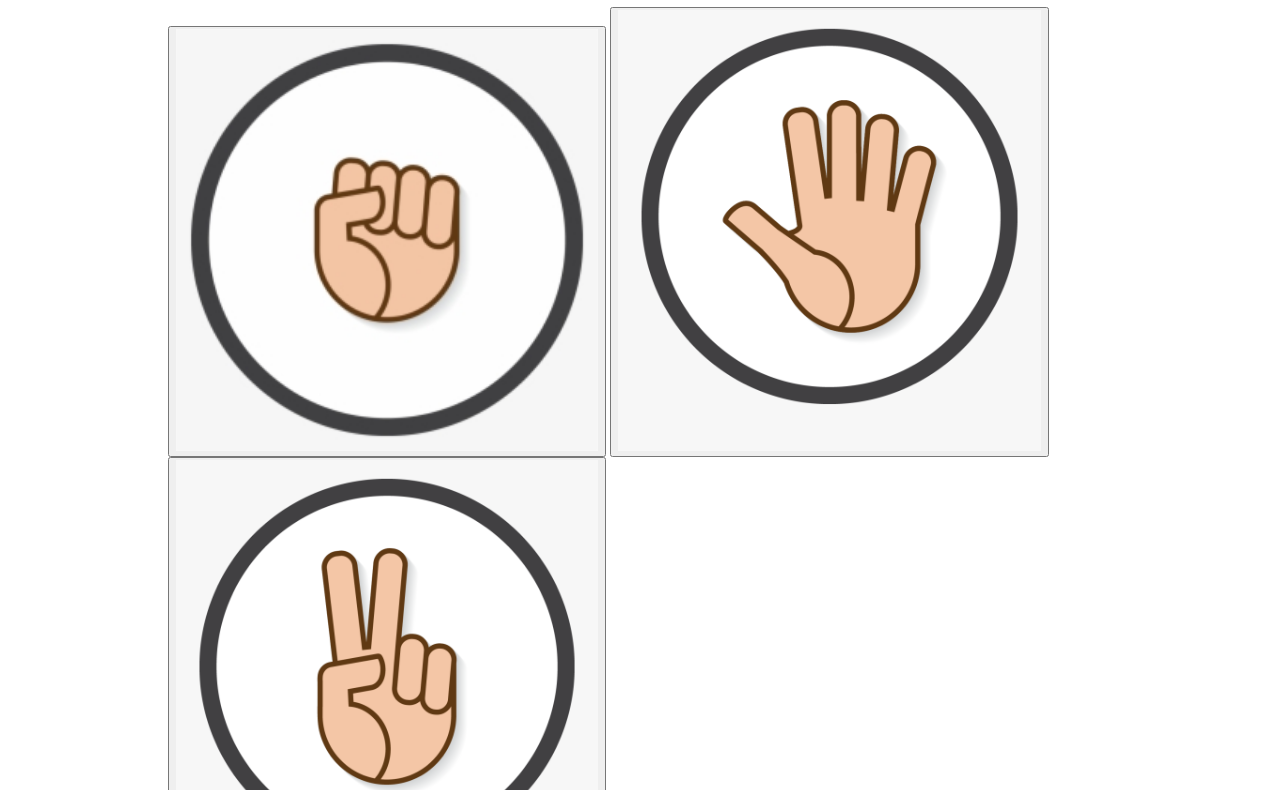
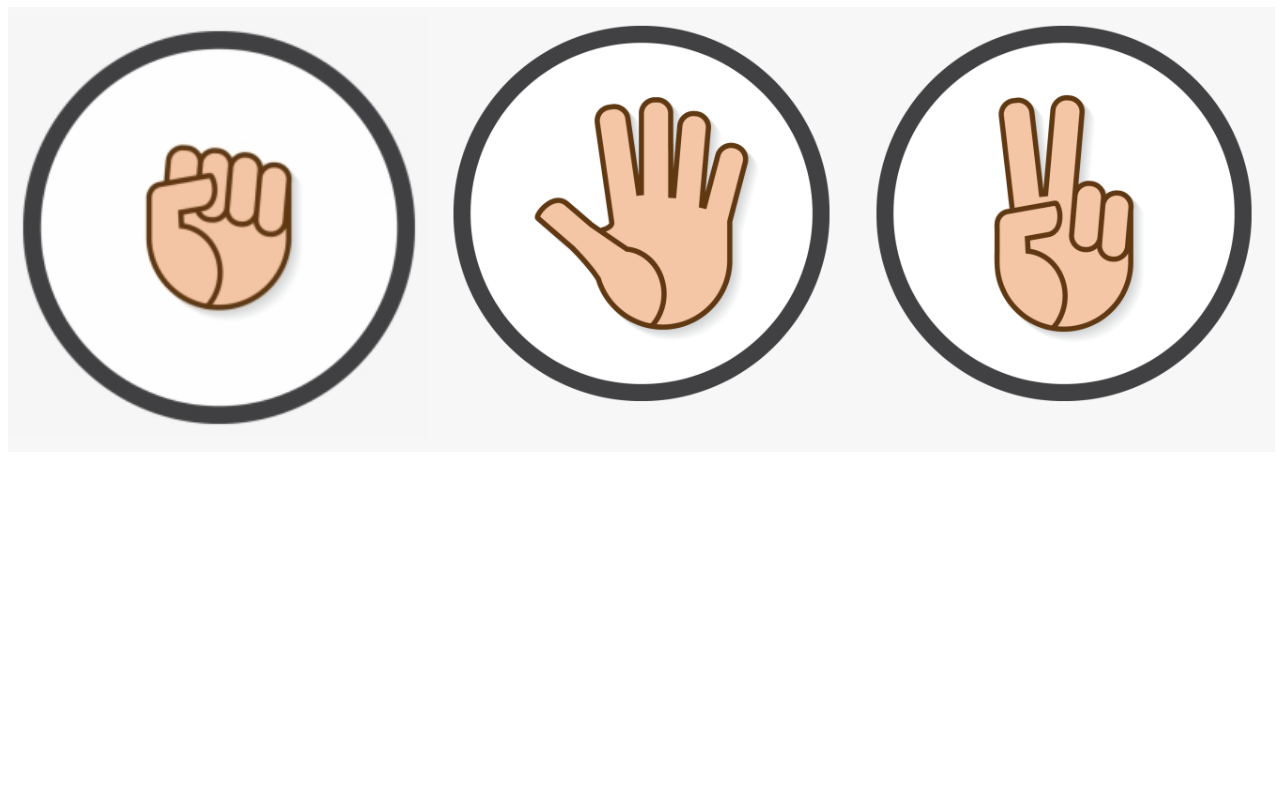
Before and after one commit to bdang003/rock-paper-scissor, a plain HTML site: page index.html in a window 1280 px wide. Shown: the part 73-863 px from the top of the page. After the commit the page ends 800 px from the top, so only its background shows below. Drawn offline with Linux system fonts and the light colour scheme.

Commit message:
scaled button images in css. Added text at the end of the game based on player victory condition

```diff
--- a/index.css
+++ b/index.css
@@ -1,9 +1,26 @@
-#playerChoiceContainer{
-    width: 80vw;
-    margin: 0 auto;
+#imageList{
+    display: flex;
+    flex-direction: row;
+    margin: 0;
     padding: 0;
 }
 
 .images{
-    width: 33vw
+    margin: 0;
+    padding: 0;
+    width: 33vw;
 }
+.images:hover{
+    border: solid;
+}
+
+.choice {
+    background-color: #f7f7f7; /* Green */
+    border: none;
+    margin: 0;
+    padding: 0;
+    text-align: center;
+    text-decoration: none;
+    display: inline-block;
+    font-size: 16px;
+}
--- a/index.js
+++ b/index.js
@@ -27,7 +27,7 @@ function playRound(){ //compares choice between the player's and computer's choi
         break;
     }
     if(computerWinsQuantity === 5 || playerWinsQuantity === 5){
-        openEndScreen();
+        openEndScreen(playerWinsQuantity>computerWinsQuantity);
     }
 }
 
@@ -63,13 +63,18 @@ function updateScore(playRecap){ //updates scores to reflect changes
     document.getElementById('scoreboardDisplay').innerHTML = `Player: ${playerWinsQuantity} Computer ${computerWinsQuantity}`;
 }
 
-function openEndScreen(){
+function openEndScreen(playerVictory){
     const main = document.querySelector('#main');
     while(main.firstChild){
         main.removeChild(main.lastChild);
     }
     const endScreen = document.createElement('div');
-    endScreen.innerHTML = "THIS IS THE END";
+    if(playerVictory){
+        endScreen.innerHTML = "You win the entire game! PLAYER VICTORY!";
+    }
+    else{
+        endScreen.innerHTML = "You lost the entire game! COMPUTER VICTORY";
+    }
     main.appendChild(endScreen);
 }
 
```
